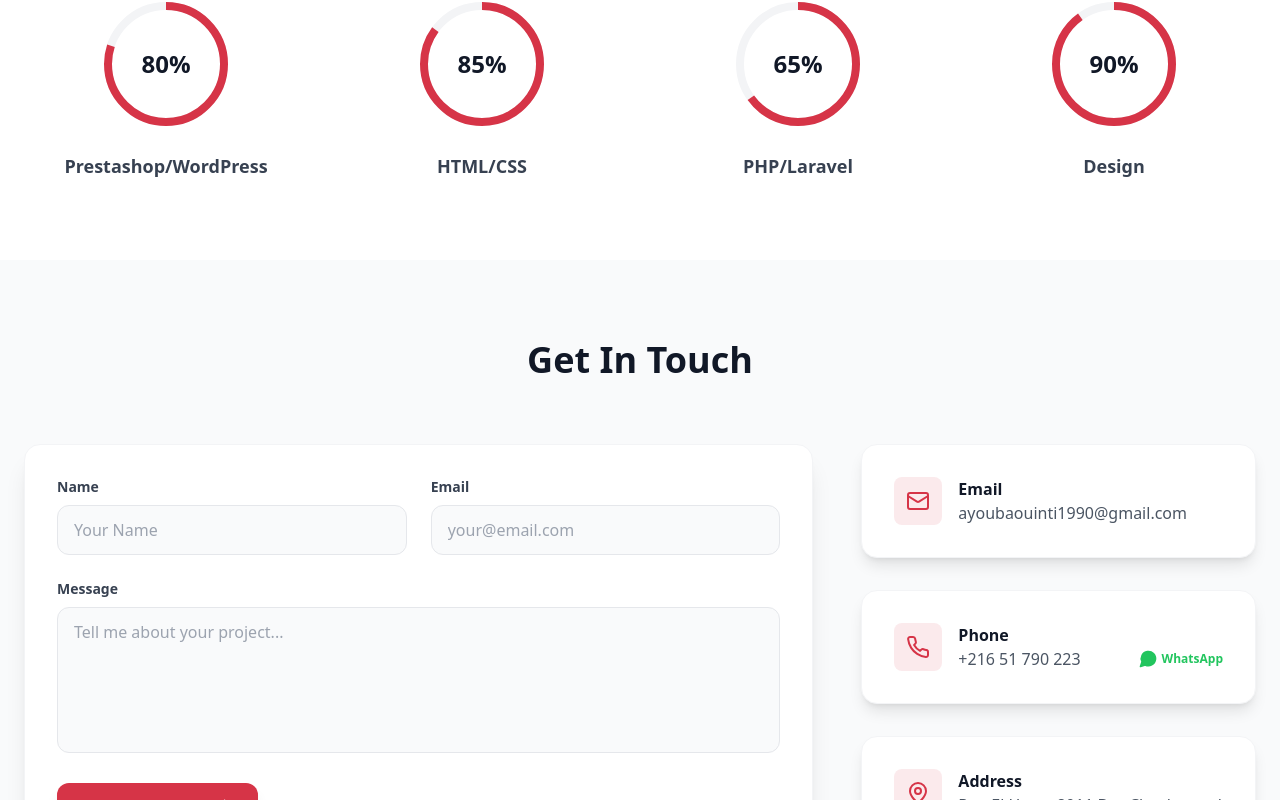
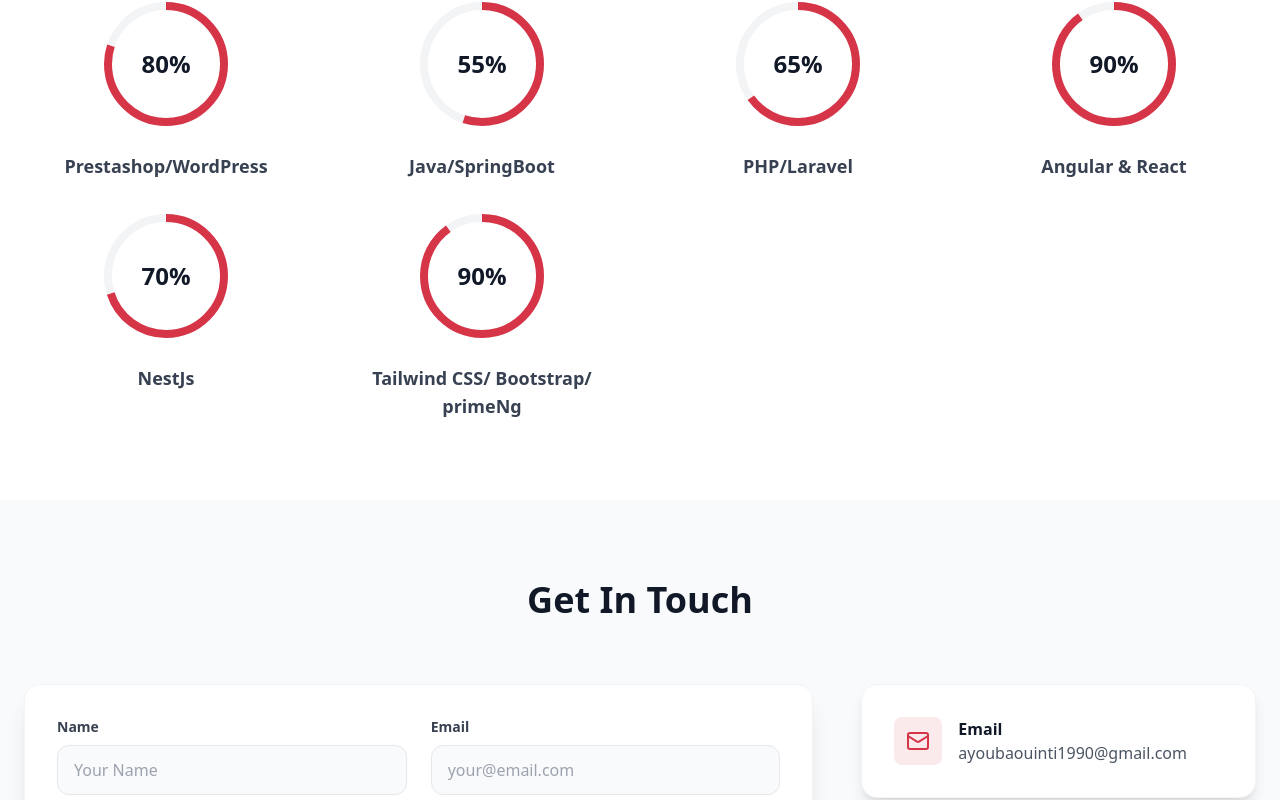
Before and after one commit to ayoub-aouinti/Portfolio-Ayoub-dev, a React (Vite) app: page / in a window 1280 px wide. Shown: the part 4207-5007 px from the top of the page. Built offline with nearby package versions, Linux system fonts and the light colour scheme.

Commit message:
feat: add Skills component with animated circular progress bars to display technical proficiencies.

```diff
--- a/src/components/Skills.jsx
+++ b/src/components/Skills.jsx
@@ -7,9 +7,11 @@
 
   const skills = [
     { name: "Prestashop/WordPress", level: 80 },
-    { name: "HTML/CSS", level: 85 },
+    { name: "Java/SpringBoot", level: 55 },
     { name: "PHP/Laravel", level: 65 },
-    { name: "Design", level: 90 },
+    { name: "Angular & React", level: 90 },
+    { name: "NestJs", level: 70 },
+    { name: "Tailwind CSS/ Bootstrap/ primeNg", level: 90 },
   ];
 
   return (
```
